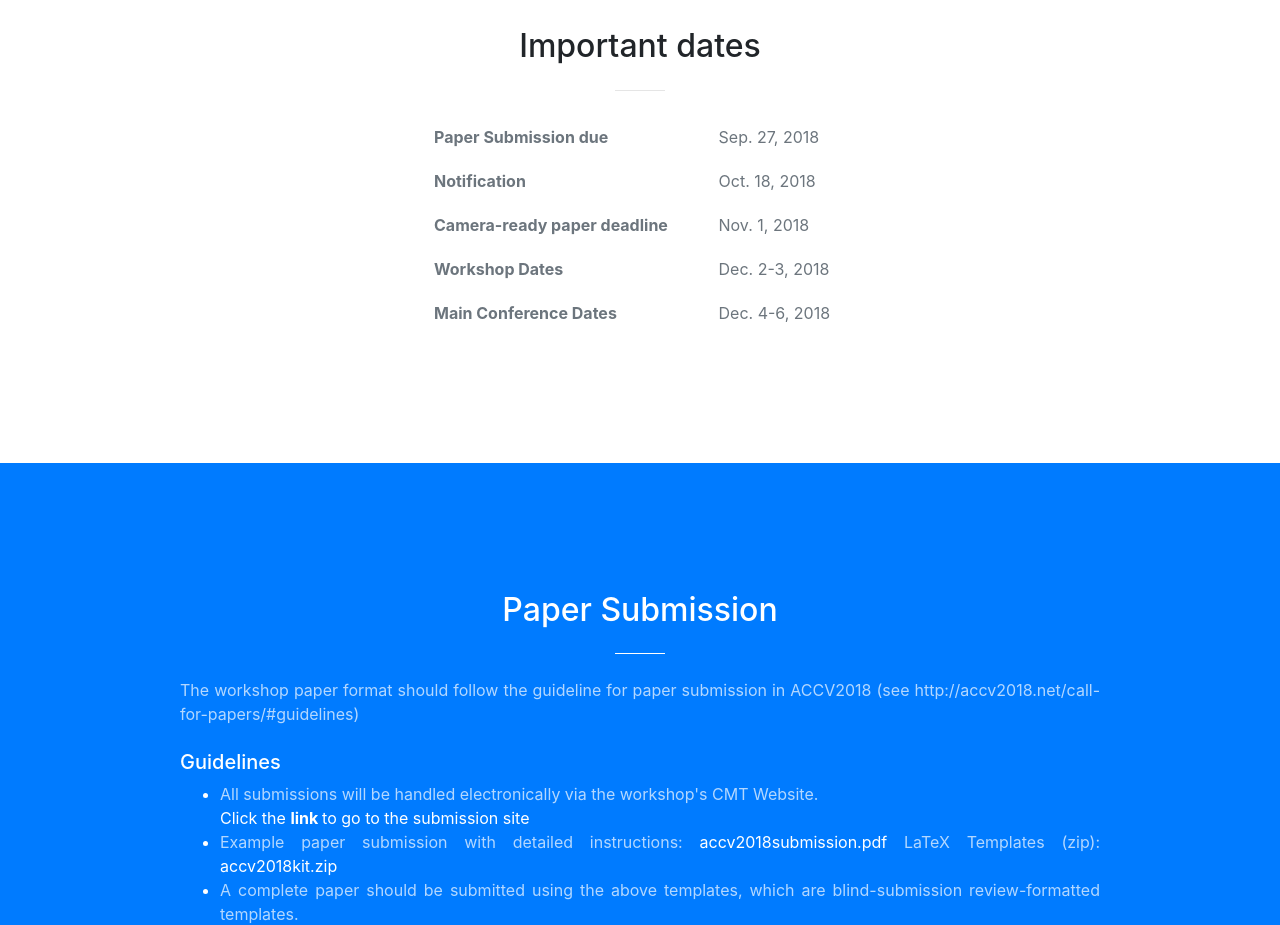
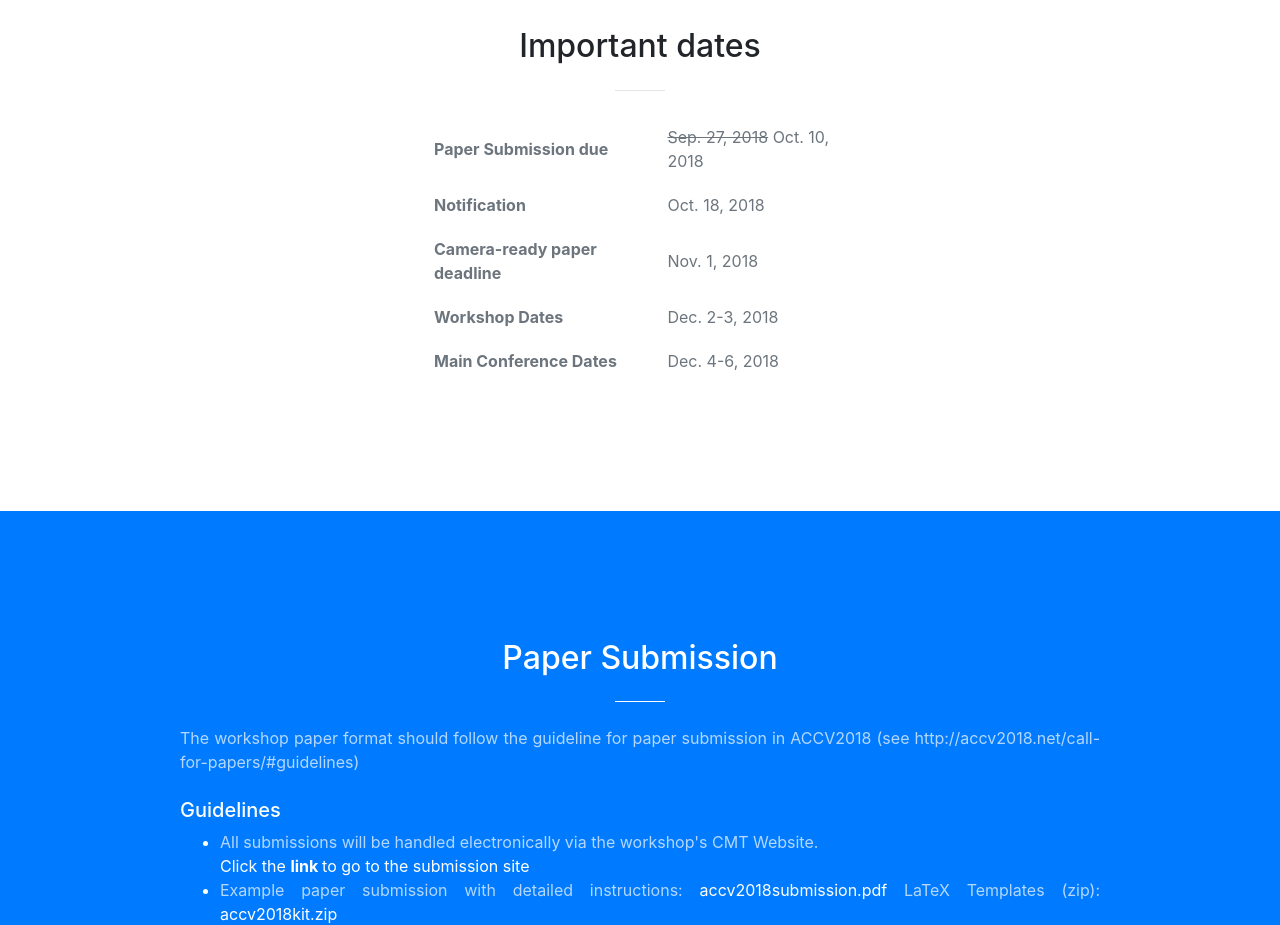
Before and after one commit to AIAesthetics/AIAesthetics.github.io, a website with bundled scripts: page index.html in a window 1280 px wide. Shown: the part 1860-2785 px from the top of the page. Built offline with nearby package versions, Linux system fonts and the light colour scheme.

Commit message:
Update index.html

```diff
--- a/index.html
+++ b/index.html
@@ -158,7 +158,7 @@
                   <div class="text-muted" style="text-align: left; font-weight: bold;">Paper Submission due</div>
                 </td>
                 <td>
-                  <div class="text-muted" style="text-align: left;">Sep. 27, 2018</div>
+                  <div class="text-muted" style="text-align: left;"><strike>Sep. 27, 2018</strike> Oct. 10, 2018</div>
                 </td>
               </tr>
               <tr>
```
